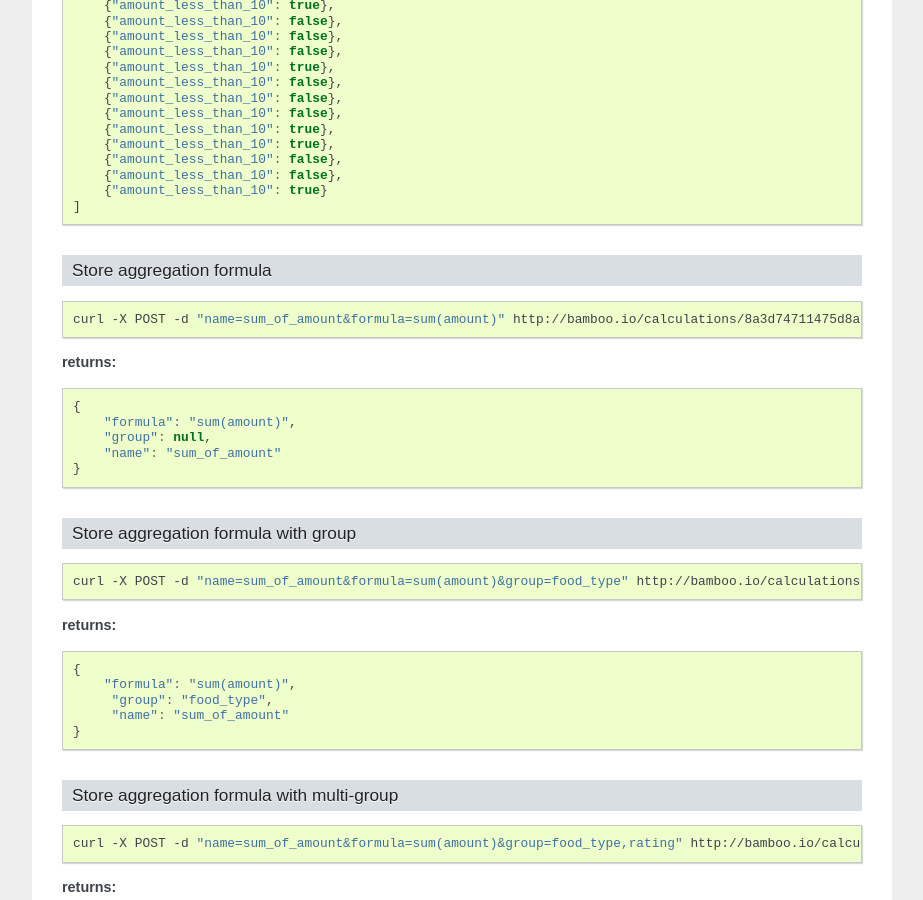
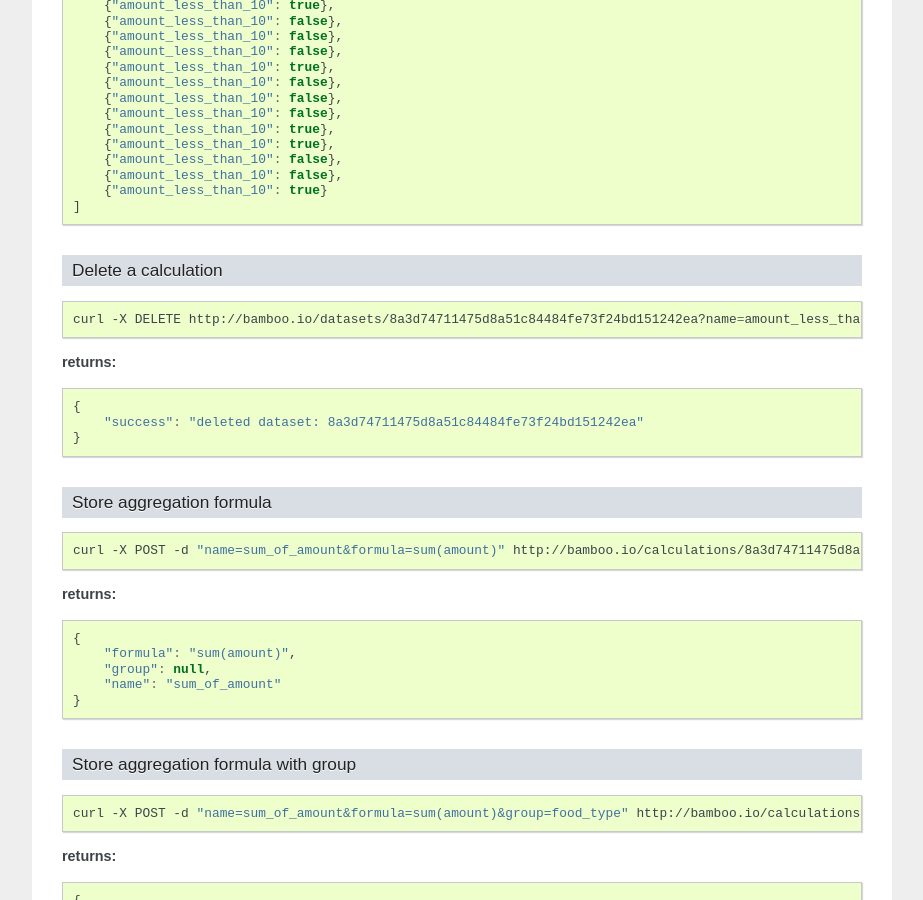
Before and after one commit to pld/bamboo, a Sphinx documentation site: the page built from docs/basic_commands.rst, in a window 1280 px wide and 900 px high, scrolled down 9048 px. Shown: the whole window, without its empty margins (198-1121 px from the left). Built offline with Sphinx 7.4.7, drawn with Linux system fonts in a browser that asks for light colours; formulas are drawn with MathJax 3.

Commit message:
add delete calculation docs

```diff
--- a/docs/basic_commands.rst
+++ b/docs/basic_commands.rst
@@ -599,6 +599,21 @@ Retrieve newly calculated column
         {"amount_less_than_10": true}
     ]
 
+Delete a calculation
+^^^^^^^^^^^^^^^^^^^^
+
+.. code-block:: sh
+
+    curl -X DELETE http://bamboo.io/datasets/8a3d74711475d8a51c84484fe73f24bd151242ea?name=amount_less_than_10
+
+**returns:**
+
+.. code-block:: javascript
+
+    {
+        "success": "deleted dataset: 8a3d74711475d8a51c84484fe73f24bd151242ea"
+    }
+
 Store aggregation formula
 ^^^^^^^^^^^^^^^^^^^^^^^^^
 
```
